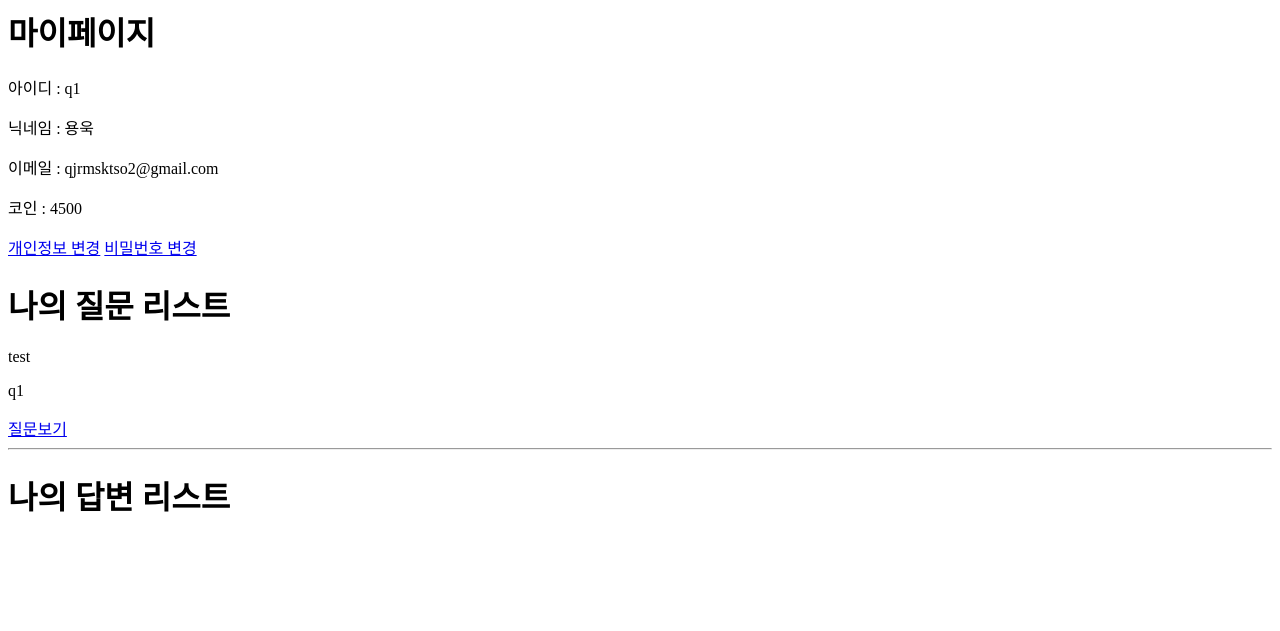
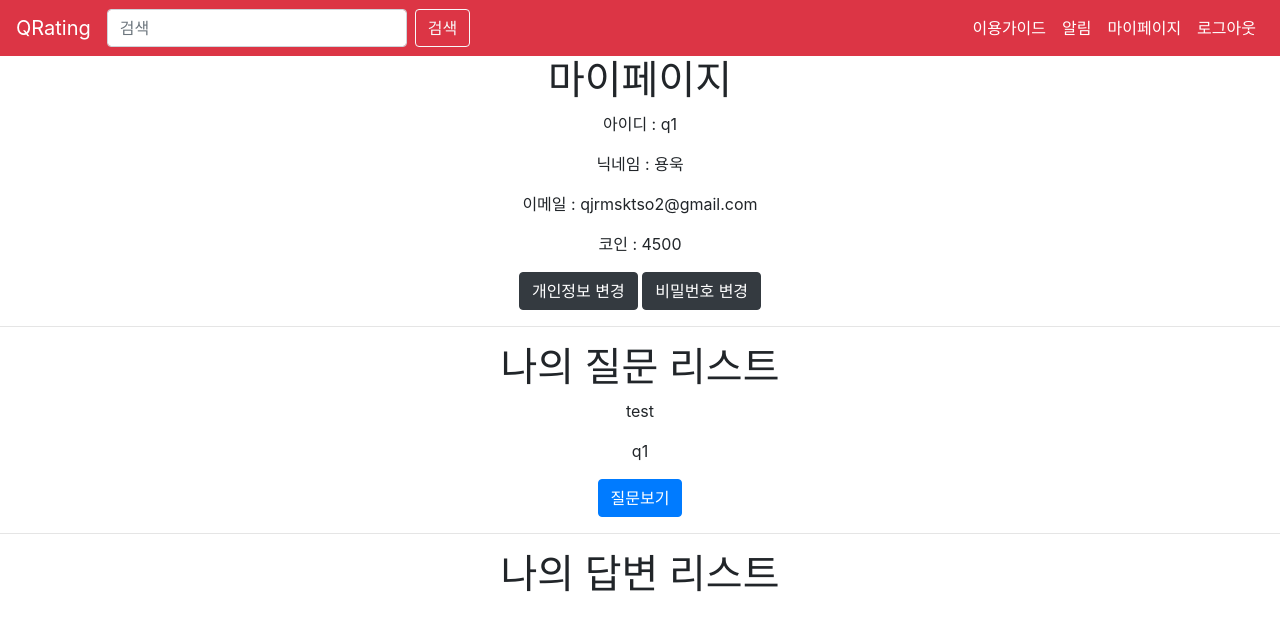
Before and after one commit to qrating/qrating, a Django app: page /mypage/1 in a window 1280 px wide. Shown: the top 631 px of the page. Run offline with Django 3.2, Linux system fonts and the light colour scheme; a user stored in the database is signed in; data comes from the database, SQL or seed files in the repository; both versions use the stored data as it was after the commit; parts of the project's set-up code (start-up, migrations or seed data) failed here and were passed over; some libraries are stand-ins or nearby versions.

Commit message:
change_info, change_pw, mypage design added

```diff
--- a/accounts/forms.py
+++ b/accounts/forms.py
@@ -48,6 +48,9 @@ class LoginForm(AuthenticationForm):
         fields = ['username', 'password']
 
 class CustomUserChangeForm(UserChangeForm):
+    nickname = forms.CharField(
+        label="닉네임",
+        )
     class Meta:
         model = Profile
         fields = ['nickname',]
--- a/accounts/templates/mypage.html
+++ b/accounts/templates/mypage.html
@@ -1,27 +1,87 @@
+{% extends 'accountsbase.html' %}
+
+{% block content %}
+<script src="http://ajax.googleapis.com/ajax/libs/jquery/1.11.1/jquery.min.js"></script>
+<script type="text/javascript">
+    jQuery(document).ready(function($) {
+        // hide the menu when the page load
+        $("#navbarSupportedContent").hide();
+        // when .menuBtn is clicked, do this
+        $(".navbar-toggler-icon").click(function() {
+            // open the menu with slide effect
+            $("#navbarSupportedContent").slideToggle(300);
+
+
+        });
+    });
+    </script>
+
+<header class ='header sticky-top' style="width: 100%;">
+    <nav class="navbar navbar-expand-lg navbar-dark text-white bg-danger">
+        <a class="navbar-brand" href="{% url 'home' %}">QRating</a>
+        <button class="navbar-toggler" type="button" data-toggle="collapse" data-target="#navbarSupportedContent" aria-controls="navbarSupportedContent" aria-expanded="false" aria-label="Toggle navigation">
+            <span class="navbar-toggler-icon"></span>
+        </button>
+
+        <div class="collapse navbar-collapse" id="navbarSupportedContent">
+            <ul class="navbar-nav mr-auto" id="searchNav">
+                <form id="searchform" method="get" action="{% url 'search' %}" class="form-inline my-2 my-lg-0">
+                    <input name="search" class="form-control mr-sm-2" type="search" placeholder="검색" aria-label="Search" style="width: 300px;">
+                    <button class="btn btn-outline-light my-2 my-sm-0" type="submit">검색</button>
+                </form>
+            </ul>
+            <ul class="navbar-nav navbar-right">
+                    <li class="nav-item active">
+
+                            <a class="nav-link">이용가이드</a>
+
+                            <li class="nav-item active">
+                            <a class="nav-link">알림</a>
+                {% if user.is_authenticated %}
+                <li class="nav-item active">
+                        <a class="nav-link" href="{% url 'mypage' user.pk %}">마이페이지</a>
+                    </li>
+                <li class="nav-item active">
+                    <a class="nav-link" href="{% url 'logout' %}">로그아웃</a>
+                </li>
+                {% else %}
+                <li class="nav-item active">
+                        <a class="nav-link" a href="{% url 'login' %}">로그인 <span class="sr-only">(current)</span></a>
+                </li>
+                <li class="nav-item active">
+                    <a class="nav-link" href="{% url 'register' %}">회원가입</a>
+                </li>
+                {% endif %}
+            </ul>
+        </div>
+    </nav>
+</header>
+<div class="text-center">
 <h1>마이페이지</h1>
-
+<div>
 <p>아이디 : {{ user.username }}</p>
 <p>닉네임 : {{ profile.nickname }}</p>
 <p>이메일 : {{ user.email }}</p>
 <p>코인 : {{ profile.coin }}</p>
-
-<a href="{% url 'change_info' user.pk %}">개인정보 변경</a>
-<a href="{% url 'change_pw' user.pk %}">비밀번호 변경</a>
-
-<div>
+</div>
+<a href="{% url 'change_info' user.pk %}"><button class="btn btn-dark">개인정보 변경</button></a>
+<a href="{% url 'change_pw' user.pk %}"><button class="btn btn-dark">비밀번호 변경</button></a>
+</div>
+<hr>
+<div class="text-center">
     <h1>나의 질문 리스트</h1>
     {% for question in questions %}
         <div>
             <p> {{ question.title}} </p>
             <p> {{ question.author}} </p>
             <p> {{ question.body|linebreaks}} </p>
-            <a href="{% url 'detail_question' question.pk %}">질문보기</a>
+            <a href="{% url 'detail_question' question.pk %}"><button class="btn btn-primary">질문보기</button></a>
             <hr>
         </div>
     {% endfor %}
 </div>
 
-<div>
+<div class="text-center">
     <h1>나의 답변 리스트</h1>
     {% for answer in answers %}
         <div>
@@ -32,3 +92,4 @@
         </div>
     {% endfor %}
 </div>
+{% endblock %}
--- a/blog/static/blog/css/style.css
+++ b/blog/static/blog/css/style.css
@@ -30,12 +30,13 @@ button.navbar-toggler:focus{
 }
 .middle{
     background-color : #FAFAFA;
-    height : 700px;
+    height : 1000px;
     width : 700px;
     margin-right: 20px;
     margin-left: 20px;
     margin-top: 40px;
 }
+
 #menu li{
     list-style: none;
     background-color:none;
--- a/blog/templates/base.html
+++ b/blog/templates/base.html
@@ -22,7 +22,6 @@
 
                 });
             });
-
             </script>
 
             <title>QRating</title>
```
Also changed, not shown: accounts/templates/change_info.html (+14 -4 lines), accounts/templates/change_pw.html (+21 -2 lines), blog/templates/home.html (+5 -8 lines), db.sqlite3.
